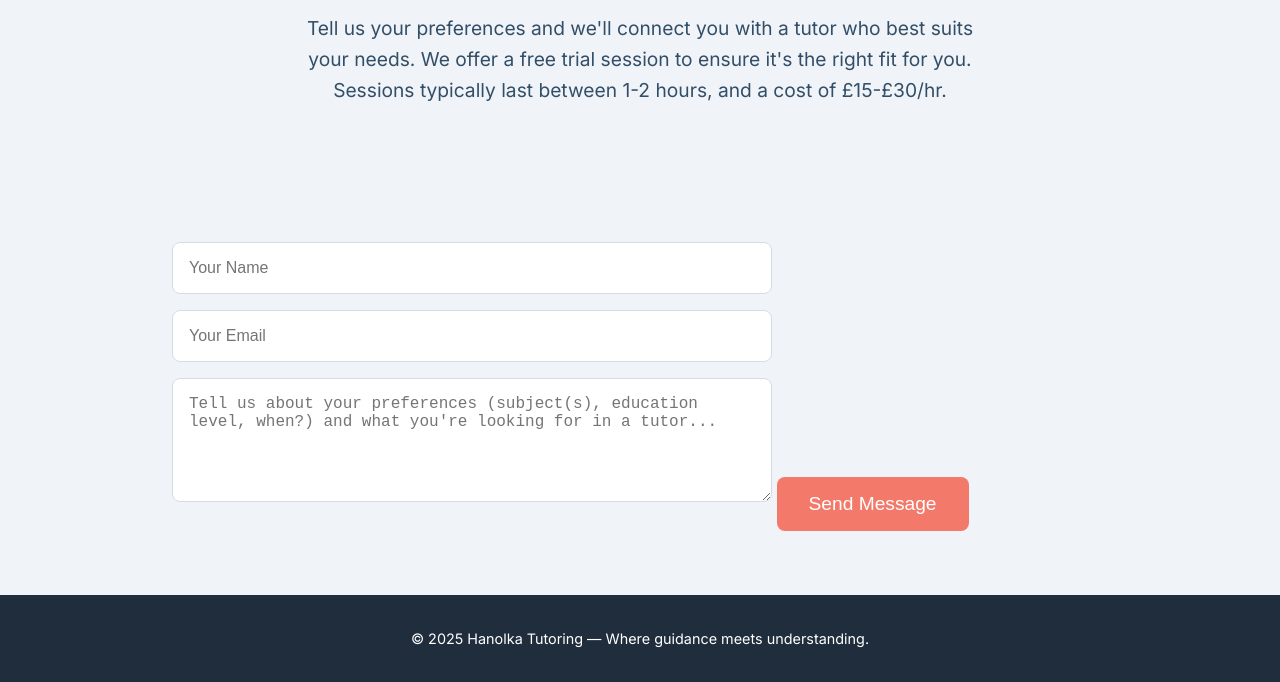
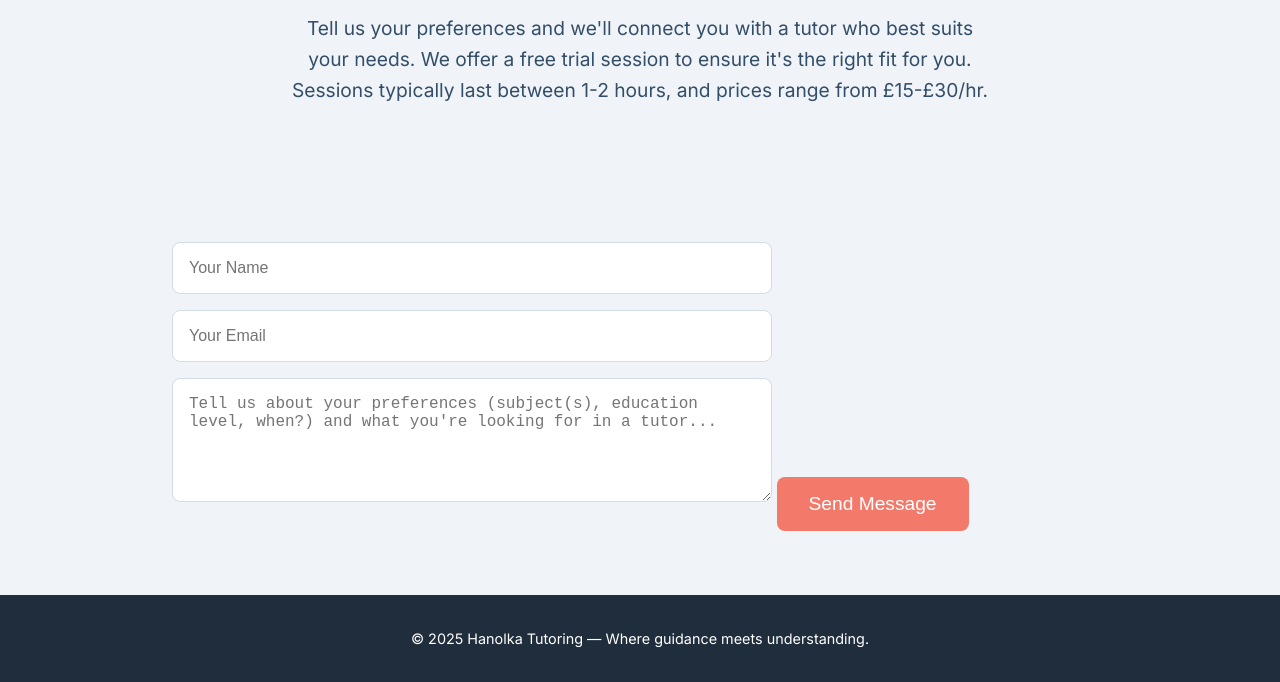
Before and after one commit to hanolkatutoring/hanolkatutoring, a plain HTML site: page find-a-tutor.html in a window 1280 px wide. Shown: the part 201-883 px from the top of the page. Drawn offline with nearby package versions, Linux system fonts and the light colour scheme.

Commit message:
Add files via upload

```diff
--- a/find-a-tutor.html
+++ b/find-a-tutor.html
@@ -168,7 +168,7 @@
 
   <header>
     <h1>Find the Perfect Tutor</h1>
-    <p>Tell us your preferences and we'll connect you with a tutor who best suits your needs. We offer a free trial session to ensure it's the right fit for you. Sessions typically last between 1-2 hours, and a cost of £15-£30/hr.</p>
+    <p>Tell us your preferences and we'll connect you with a tutor who best suits your needs. We offer a free trial session to ensure it's the right fit for you. Sessions typically last between 1-2 hours, and prices range from £15-£30/hr.</p>
   </header>
 
   <section class="form-section">
```
